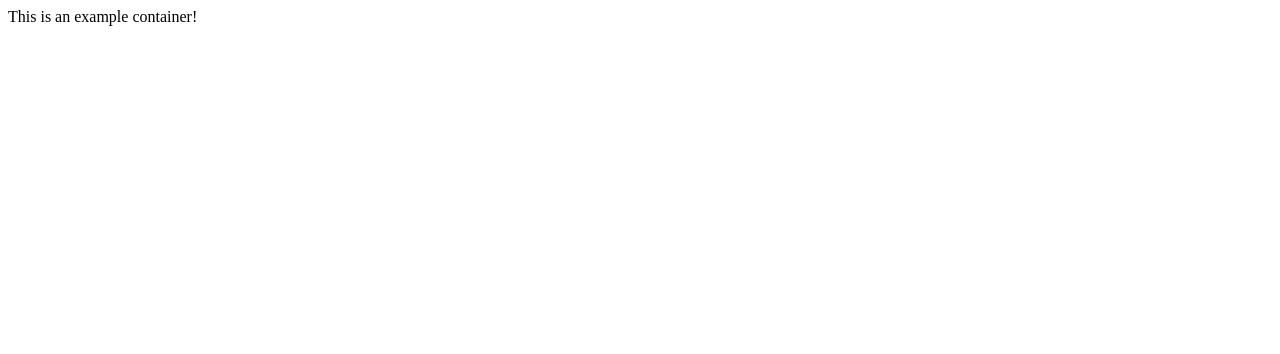
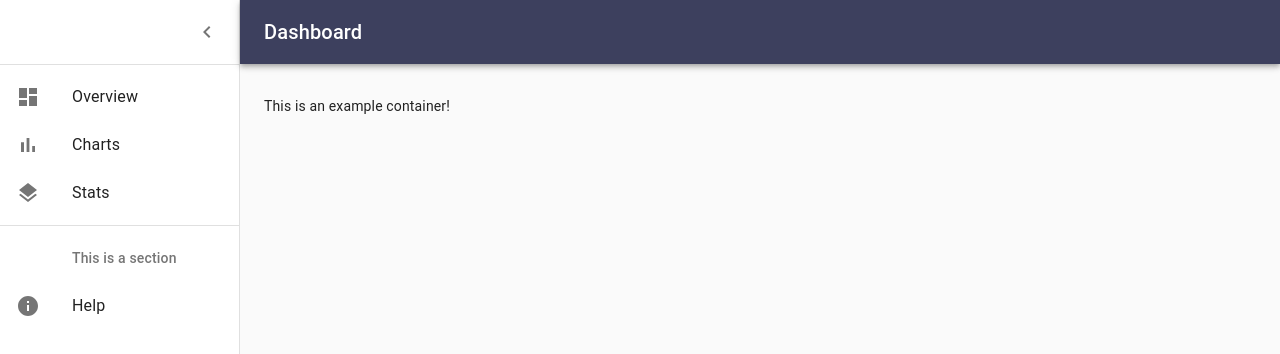
Before and after one commit to jannes-io/react-ts-basic-structure, a React (Create React App) app: page / in a window 1280 px wide. Shown: the top 354 px of the page. Built offline with nearby package versions, Linux system fonts and the light colour scheme.

Commit message:
add route drawer add example routes

```diff
--- a/package.json
+++ b/package.json
@@ -10,6 +10,7 @@
     "@types/react": "16.8.25",
     "@types/react-dom": "16.8.5",
     "@types/react-router-dom": "^4.3.4",
+    "clsx": "^1.0.4",
     "react": "^16.8.6",
     "react-dom": "^16.8.6",
     "react-router-dom": "^5.0.1",
--- a/src/App/App.tsx
+++ b/src/App/App.tsx
@@ -1,6 +1,5 @@
 import React from 'react';
-import Layout from './Layout';
-import ExampleContainer from './Containers/ExampleContainer';
+import Routes, { Route as RouteType, RouteSection as RouteSectionType } from './Routes';
 import { Switch, Route } from 'react-router-dom';
 import { MuiThemeProvider } from '@material-ui/core/styles';
 import { createMuiTheme } from '@material-ui/core';
@@ -14,16 +13,28 @@ const theme = createMuiTheme({
   },
 });
 
-const Index = () => {
-  return <Layout children={<ExampleContainer/>}/>;
+const createRoutes = () => {
+  const convertRoute = ((route: RouteType) => <Route
+    key={route.path}
+    path={route.path}
+    exact={route.exact}
+    component={route.component}
+  />);
+
+  const concatRouteSection = (
+    acc: React.ReactElement[],
+    section: RouteSectionType,
+  ) => acc.concat(acc, section.routes.map(convertRoute));
+
+  return <Switch>
+    {Routes.reduce(concatRouteSection, [])}
+  </Switch>;
 };
 
 const App = () => {
   return (
     <MuiThemeProvider theme={theme}>
-      <Switch>
-        <Route exact path={'/'} component={Index}/>
-      </Switch>
+      {createRoutes()}
     </MuiThemeProvider>
   );
 };
--- /dev/null
+++ b/src/App/Components/DrawerItemList/index.tsx
@@ -0,0 +1,51 @@
+import React from 'react';
+import { RouteMap } from '../../Routes';
+import Divider from '@material-ui/core/Divider';
+import {
+  ListItem,
+  ListSubheader,
+  List,
+  ListItemIcon,
+  ListItemText,
+  makeStyles,
+  Theme,
+  createStyles,
+} from '@material-ui/core';
+import { Link } from 'react-router-dom';
+
+const styles = makeStyles((theme: Theme) => createStyles({
+  link: {
+    textDecoration: 'none',
+    color: theme.palette.text.primary,
+  },
+}));
+
+const DrawerItemList: React.FunctionComponent<{
+  routes: RouteMap,
+}> = ({ routes }) => {
+  const classes = styles();
+
+  const routeSections = routes.map((section, i) => {
+    return <div key={i}>
+      <Divider component="hr"/>
+      <List component="ul">
+        {section.name ? <ListSubheader inset>{section.name}</ListSubheader> : null}
+        {section.routes.map(route => <Link to={route.path} className={classes.link}>
+            <ListItem key={route.path} button>
+              {route.icon !== null
+                ? <ListItemIcon>
+                  {route.icon}
+                </ListItemIcon>
+                : null}
+              <ListItemText primary={route.name}/>
+            </ListItem>
+          </Link>,
+        )}
+      </List>
+    </div>;
+  });
+
+  return <>{routeSections}</>;
+};
+
+export default DrawerItemList;
--- a/src/App/Layout.tsx
+++ b/src/App/Layout.tsx
@@ -1,9 +1,146 @@
 import React from 'react';
+import clsx from 'clsx';
+import { createStyles, makeStyles, Theme } from '@material-ui/core/styles';
+import CssBaseline from '@material-ui/core/CssBaseline';
+import Drawer from '@material-ui/core/Drawer';
+import AppBar from '@material-ui/core/AppBar';
+import Toolbar from '@material-ui/core/Toolbar';
+import Typography from '@material-ui/core/Typography';
+import IconButton from '@material-ui/core/IconButton';
+import Container from '@material-ui/core/Container';
+import { Menu as MenuIcon, ChevronLeft as ChevronLeftIcon } from '@material-ui/icons';
+import { RouteMap } from './Routes';
+import DrawerItemList from './Components/DrawerItemList';
+
+const styles = makeStyles((theme: Theme) => createStyles({
+  root: {
+    display: 'flex',
+  },
+  toolbar: {
+    paddingRight: theme.spacing(3),
+  },
+  toolbarIcon: {
+    display: 'flex',
+    alignItems: 'center',
+    justifyContent: 'flex-end',
+    padding: '0 8px',
+    ...theme.mixins.toolbar,
+  },
+  appBar: {
+    zIndex: theme.zIndex.drawer + 1,
+    transition: theme.transitions.create(['width', 'margin'], {
+      easing: theme.transitions.easing.sharp,
+      duration: theme.transitions.duration.leavingScreen,
+    }),
+  },
+  appBarShift: {
+    marginLeft: theme.spacing(30),
+    width: `calc(100% - ${theme.spacing(30)}px)`,
+    transition: theme.transitions.create(['width', 'margin'], {
+      easing: theme.transitions.easing.sharp,
+      duration: theme.transitions.duration.enteringScreen,
+    }),
+  },
+  menuButton: {
+    marginRight: 36,
+  },
+  menuButtonHidden: {
+    display: 'none',
+  },
+  title: {
+    flexGrow: 1,
+  },
+  drawerPaper: {
+    position: 'relative',
+    whiteSpace: 'nowrap',
+    width: theme.spacing(30),
+    transition: theme.transitions.create('width', {
+      easing: theme.transitions.easing.sharp,
+      duration: theme.transitions.duration.enteringScreen,
+    }),
+  },
+  drawerPaperClose: {
+    overflowX: 'hidden',
+    transition: theme.transitions.create('width', {
+      easing: theme.transitions.easing.sharp,
+      duration: theme.transitions.duration.leavingScreen,
+    }),
+    width: theme.spacing(7),
+    [theme.breakpoints.up('sm')]: {
+      width: theme.spacing(9),
+    },
+  },
+  appBarSpacer: theme.mixins.toolbar,
+  content: {
+    flexGrow: 1,
+    height: '100vh',
+    overflow: 'auto',
+  },
+  container: {
+    paddingTop: theme.spacing(4),
+    paddingBottom: theme.spacing(4),
+  },
+  paper: {
+    padding: theme.spacing(2),
+    display: 'flex',
+    overflow: 'auto',
+    flexDirection: 'column',
+  },
+  fixedHeight: {
+    height: theme.spacing(30),
+  },
+}));
 
 const Layout: React.FunctionComponent<{
   children: React.ReactElement,
-}> = ({ children }) => {
-  return children;
+  routes: RouteMap,
+}> = ({ children, routes }) => {
+  const classes = styles();
+  const [open, setOpen] = React.useState(true);
+
+  return <div className={classes.root}>
+      <CssBaseline />
+      <AppBar position="absolute" className={clsx(classes.appBar, open && classes.appBarShift)}>
+        <Toolbar className={classes.toolbar}>
+          <IconButton
+            edge="start"
+            color="inherit"
+            aria-label="open drawer"
+            onClick={() => {
+              setOpen(true);
+            }}
+            className={clsx(classes.menuButton, open && classes.menuButtonHidden)}
+          >
+            <MenuIcon />
+          </IconButton>
+          <Typography component="h1" variant="h6" color="inherit" noWrap className={classes.title}>
+            Dashboard
+          </Typography>
+        </Toolbar>
+      </AppBar>
+      <Drawer
+        variant="permanent"
+        classes={{
+          paper: clsx(classes.drawerPaper, !open && classes.drawerPaperClose),
+        }}
+        open={open}
+      >
+        <div className={classes.toolbarIcon}>
+          <IconButton onClick={() => {
+            setOpen(false);
+          }}>
+            <ChevronLeftIcon />
+          </IconButton>
+        </div>
+        <DrawerItemList routes={routes}/>
+      </Drawer>
+      <main className={classes.content}>
+        <div className={classes.appBarSpacer} />
+        <Container maxWidth="lg" className={classes.container}>
+          {children}
+        </Container>
+      </main>
+    </div>;
 };
 
 export default Layout;
--- /dev/null
+++ b/src/App/Routes.tsx
@@ -0,0 +1,63 @@
+import React from 'react';
+import Layout from './Layout';
+import ExampleContainer from './Containers/ExampleContainer';
+import {
+  Dashboard as DashboardIcon,
+  Layers as LayerIcon,
+  BarChart as ChartIcon,
+  Info as InfoIcon,
+} from '@material-ui/icons';
+
+export type Route = {
+  name: string,
+  path: string,
+  exact: boolean,
+  hidden: boolean,
+  icon: React.ReactElement | null,
+  component: React.FunctionComponent,
+};
+
+export type RouteSection = {
+  name: string,
+  routes: Route[],
+};
+
+export type RouteMap = RouteSection[];
+
+const routes: RouteMap = [{
+  name: '',
+  routes: [{
+    name: 'Overview',
+    path: '/',
+    exact: true,
+    hidden: false,
+    icon: <DashboardIcon/>,
+    component: () => <Layout routes={routes} children={<ExampleContainer/>}/>,
+  }, {
+    name: 'Charts',
+    path: '/charts',
+    exact: false,
+    hidden: false,
+    icon: <ChartIcon/>,
+    component: () => <Layout routes={routes} children={<ExampleContainer/>}/>,
+  }, {
+    name: 'Stats',
+    path: '/stats',
+    exact: false,
+    hidden: false,
+    icon: <LayerIcon/>,
+    component: () => <Layout routes={routes} children={<ExampleContainer/>}/>,
+  }],
+}, {
+  name: 'This is a section',
+  routes: [{
+    name: 'Help',
+    path: '/help',
+    exact: false,
+    hidden: false,
+    icon: <InfoIcon/>,
+    component: () => <Layout routes={routes} children={<ExampleContainer/>}/>,
+  }],
+}];
+
+export default routes;
```
Also changed, not shown: 1 other file (tests, documents, lock files or other folders).
